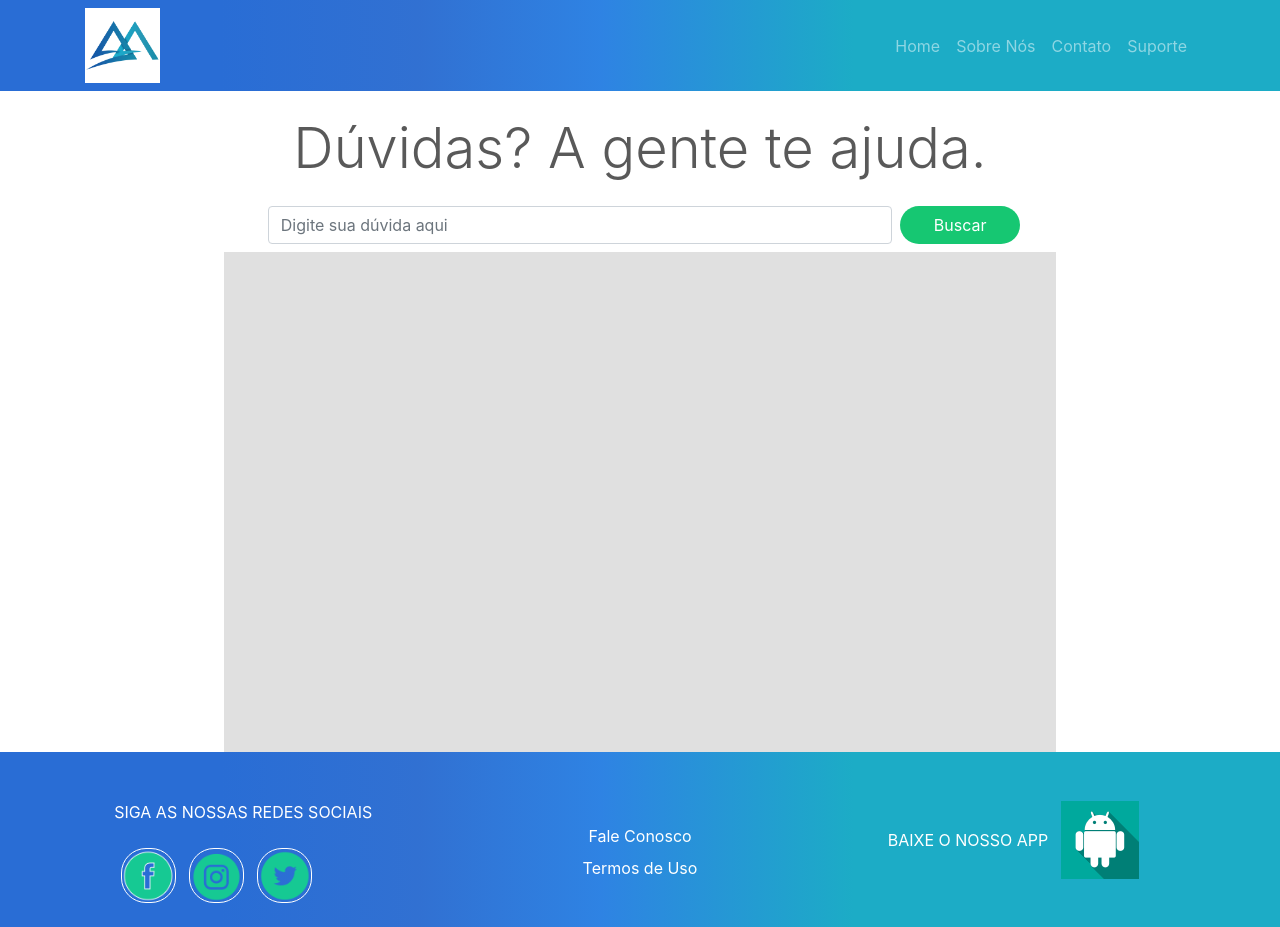
After one commit to yasminstudent/Maktub-Teste, a PHP site: page /suporte.php in a window 1280 px wide. The commit adds this page. Run offline with PHP 8.4, Linux system fonts and the light colour scheme.

Commit message:
front suporte

```diff
--- a/css/style.css
+++ b/css/style.css
@@ -15,6 +15,9 @@
 }
 .bg-blue {
   background-color: #19b8d4;
+}
+.bg-gray {
+  background-color: #e0e0e0;
 }
 
 .text-white {
--- a/header.php
+++ b/header.php
@@ -26,7 +26,7 @@
                 <a href="contato.php" class="nav-link">Contato</a>
               </li>
               <li class="nav-item">
-                <a href="" class="nav-link">Suporte</a>
+                <a href="suporte.php" class="nav-link">Suporte</a>
               </li>
             </ul>
           </div>
--- /dev/null
+++ b/suporte.php
@@ -0,0 +1,69 @@
+<!DOCTYPE html>
+<html lang="pt-br">
+  <head>
+    <title>
+      Contato | Maktub Seguros
+    </title>
+
+    <meta charset="utf-8">
+    <meta name="viewport" content="width=device-width, initial-scale=1, shrink-to-fit=no">
+
+    <link href="./css/style.css" type="text/css" rel="stylesheet">
+    <link rel="stylesheet" href="https://stackpath.bootstrapcdn.com/bootstrap/4.5.0/css/bootstrap.min.css" integrity="sha384-9aIt2nRpC12Uk9gS9baDl411NQApFmC26EwAOH8WgZl5MYYxFfc+NcPb1dKGj7Sk" crossorigin="anonymous">
+    <style>
+      .botao-green {
+        background-color: #16C772;
+        border-top-left-radius: 15px;
+        border-bottom-right-radius: 15px;
+      }
+      .botao-green:hover {
+        background-color: #14b367;
+      }
+      .btn-big{
+        width: 120px;
+        border-radius: 20px;
+      }
+      .container-duvidas{
+        min-height: 500px;
+      }
+      .bg-gray {
+        background-color: #e0e0e0;
+      }
+    </style>
+  </head>
+  <body>
+
+    <?php require_once("header.php")?>
+
+    <section>
+      <div class="container">
+        <h1 class="display-4 text-gray text-center mt-4 mb-4">
+          Dúvidas? A gente te ajuda.
+        </h1>
+
+        <form class="form-inline w-75 ml-auto mr-auto d-flex justify-content-center">
+          <input type="text" class="form-control mx-sm-2 mb-2 w-75"
+          placeholder="Digite sua dúvida aqui">
+          <button type="submit" class="btn botao-green mb-2 btn-big text-white">
+            Buscar
+          </button>
+        </form>
+
+        <div class="w-100 d-flex justify-content-center">
+          <div class="bg-gray container-duvidas w-75">
+
+          </div>
+        </div>
+      </div>
+    </section>
+
+    <?php
+      require_once("footer.php");
+    ?>
+
+
+    <script src="https://code.jquery.com/jquery-3.3.1.slim.min.js" integrity="sha384-q8i/X+965DzO0rT7abK41JStQIAqVgRVzpbzo5smXKp4YfRvH+8abtTE1Pi6jizo" crossorigin="anonymous"></script>
+    <script src="https://cdnjs.cloudflare.com/ajax/libs/popper.js/1.14.3/umd/popper.min.js" integrity="sha384-ZMP7rVo3mIykV+2+9J3UJ46jBk0WLaUAdn689aCwoqbBJiSnjAK/l8WvCWPIPm49" crossorigin="anonymous"></script>
+    <script src="https://stackpath.bootstrapcdn.com/bootstrap/4.1.3/js/bootstrap.min.js" integrity="sha384-ChfqqxuZUCnJSK3+MXmPNIyE6ZbWh2IMqE241rYiqJxyMiZ6OW/JmZQ5stwEULTy" crossorigin="anonymous"></script>
+  </body>
+</html>
```
Also changed, not shown: bd/insert-contato.php (+31 -0 lines), bd/insert-escolha.php (+10 -16 lines), contato.php (+11 -6 lines), sql.txt (+8 -0 lines).
